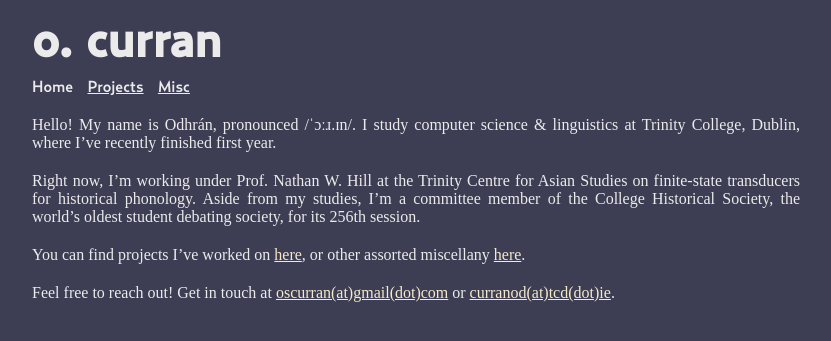
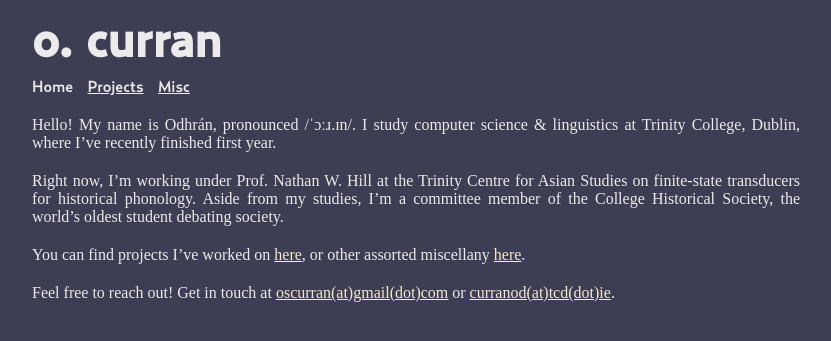
Before and after one commit to o-curran/o-curran.github.io, a Jekyll site: the page built from index.md, in a window 1280 px wide. Shown: the top 341 px of the page, without its empty margins (224-1055 px from the left). Built offline with Jekyll 4.4.1, drawn with Linux system fonts in a browser that asks for light colours; some web fonts are replaced.

Commit message:
Altered Hist description.

```diff
--- a/index.md
+++ b/index.md
@@ -6,7 +6,7 @@ date: 04-2025
 
 Hello! My name is Odhrán, pronounced /ˈɔːɹ.ɪn/. I study computer science & linguistics at Trinity College, Dublin, where I've recently finished first year.
 
-Right now, I'm working under Prof. Nathan W. Hill at the Trinity Centre for Asian Studies on finite-state transducers for historical phonology. Aside from my studies, I'm a committee member of the College Historical Society, the world's oldest student debating society, for its 256th session.
+Right now, I'm working under Prof. Nathan W. Hill at the Trinity Centre for Asian Studies on finite-state transducers for historical phonology. Aside from my studies, I'm a committee member of the College Historical Society, the world's oldest student debating society.
 
 You can find projects I've worked on [here](projects.html), or other assorted miscellany [here](misc.html).
 
```
Also changed, not shown: 1 other file.
